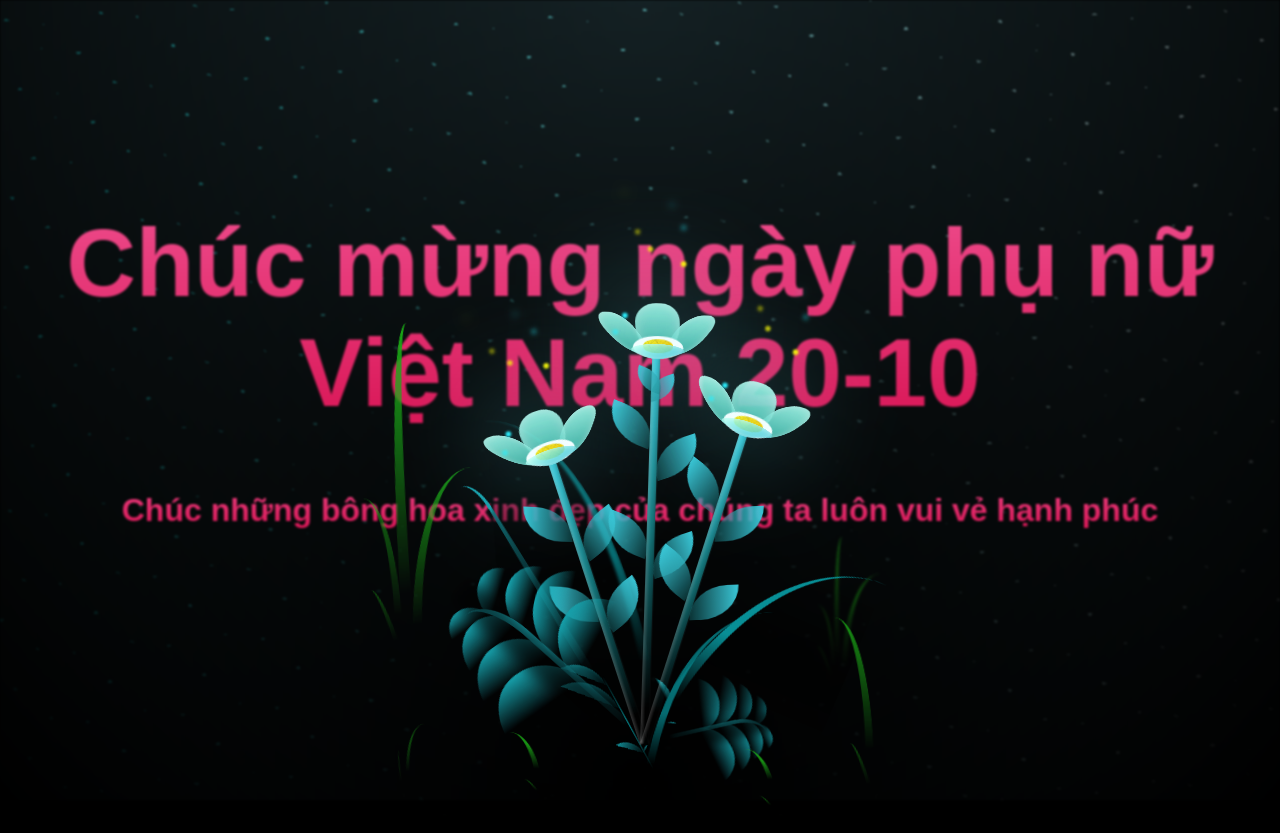
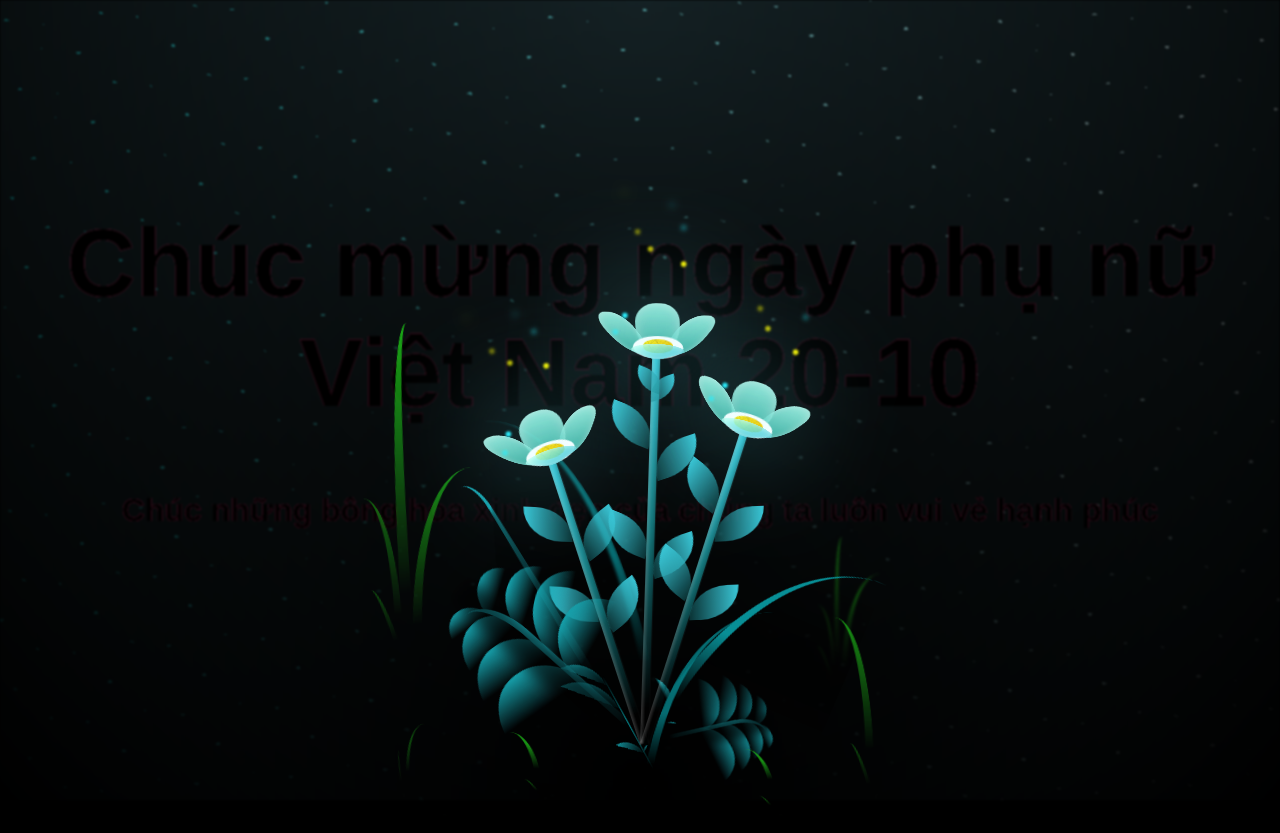
Before and after one commit to leecan95/canlv-web-for-fun, a website: page index.html in a window 1280 px wide. Drawn offline with Linux system fonts and the light colour scheme.

Commit message:
Update style.css

```diff
--- a/style.css
+++ b/style.css
@@ -41,8 +41,8 @@ body {
     font-family: Arial, sans-serif;
     font-size: 6em;
     background: linear-gradient(to bottom, #FF77B7, #D91656);
-    -webkit-background-clip: text; /* Для кроссбраузерной поддержки */
-    -webkit-text-fill-color: transparent; /* Для кроссбраузерной поддержки */
+    -webkit-background-clip: text;
+    -webkit-text-fill-color: unset;
     opacity: 0;
     animation: appear 1s ease forwards, move 3s ease infinite alternate;
 }
@@ -52,7 +52,7 @@ body {
     font-size: 2em;
     background: linear-gradient(to bottom, #FF77B7, #D91656);
     -webkit-background-clip: text; /* Для кроссбраузерной поддержки */
-    -webkit-text-fill-color: transparent; /* Для кроссбраузерной поддержки */
+    -webkit-text-fill-color: unset; /* Для кроссбраузерной поддержки */
     opacity: 0;
     animation: appear 1s ease forwards, move 3s ease infinite alternate;
 }
```
